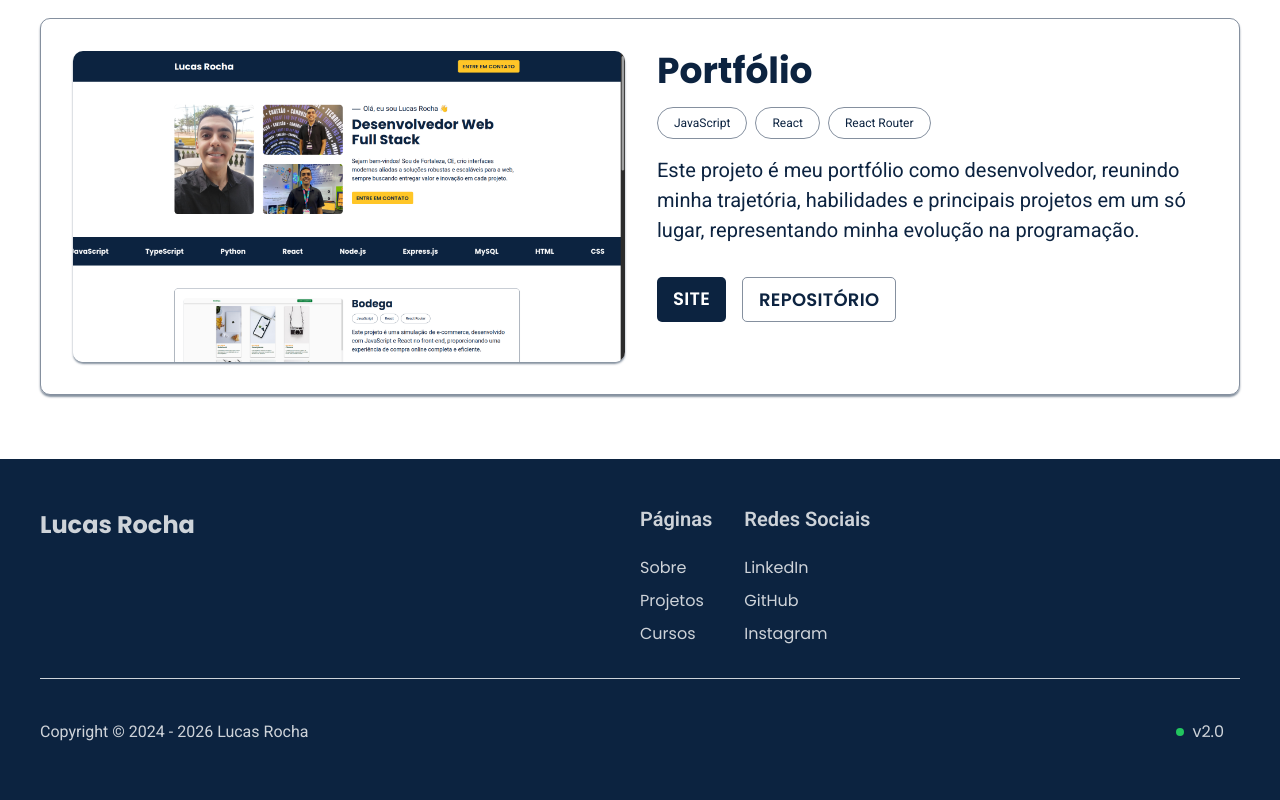
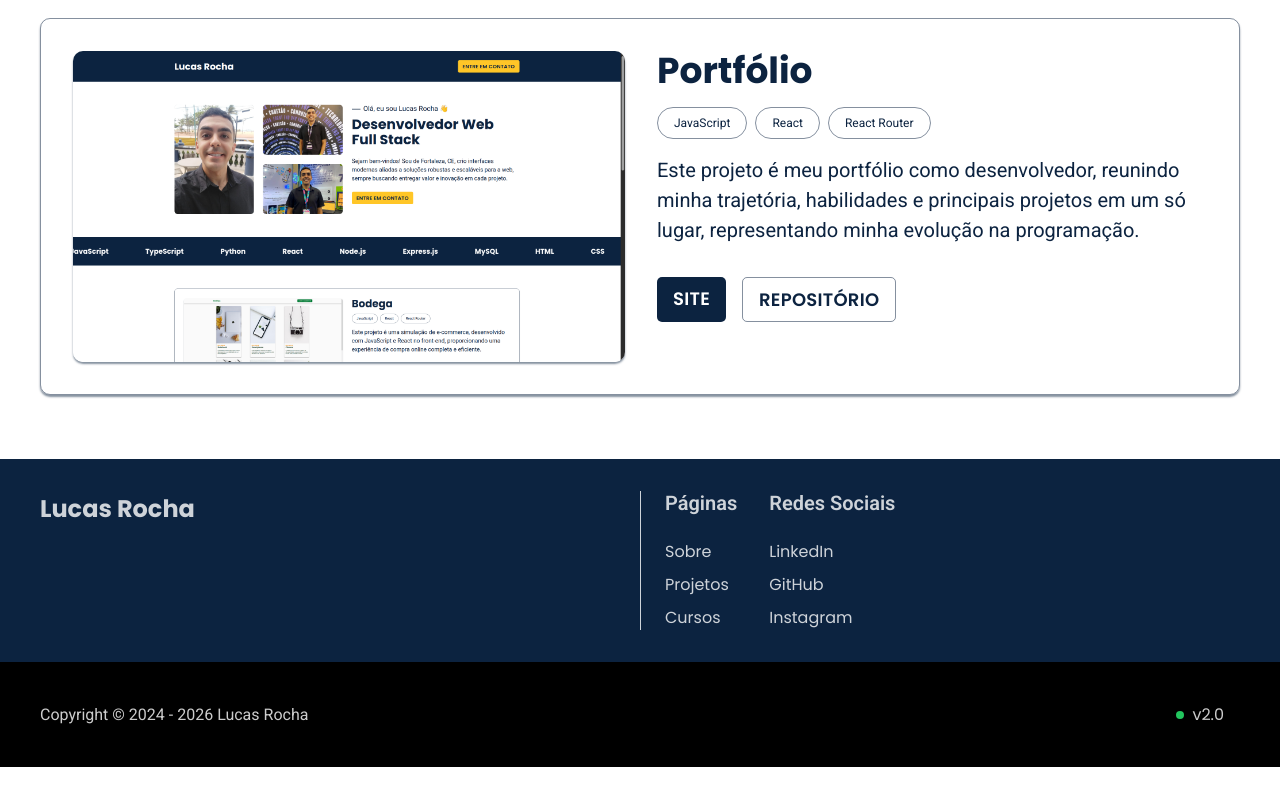
Before and after one commit to lucasrochabz/portfolio, a React (Vite) app: page / in a window 1280 px wide. Shown: the part 2504-3304 px from the top of the page. After the commit the page ends 3271 px from the top, so only its background shows below. Built offline with nearby package versions, Linux system fonts and the light colour scheme.

Commit message:
ajustando o Footer

```diff
--- a/src/components/Footer/Footer.jsx
+++ b/src/components/Footer/Footer.jsx
@@ -14,9 +14,8 @@ const navigationLinks = [
 // fix: remover Anchor e tentar ver se uso em outro canto
 const Footer = () => {
   return (
-    <footer className={styles.footerBg}>
-      <section className={styles.footer}>
-        {/* <ul className={styles.listLinks}>
+    <footer className={styles.footer}>
+      {/* <ul className={styles.listLinks}>
           {footer.socials.map((social) => (
             <li key={social.text}>
               <Anchor.Root href={social.url} variant="social">
@@ -27,6 +26,7 @@ const Footer = () => {
           ))}
         </ul> */}
 
+      <header className={styles.header}>
         <div className={styles.content}>
           <Link to={ROUTES.HOME}>
             <Heading as="h2">Lucas Rocha</Heading>
@@ -55,12 +55,14 @@ const Footer = () => {
             </ul>
           </nav>
         </div>
+      </header>
 
+      <section className={styles.section}>
         <div className={styles.copyright}>
           <p>{profile.copyright}</p>
 
-          <Link to={ROUTES.CHANGELOG}>
-            <p className={styles.version}>{profile.version}</p>
+          <Link to={ROUTES.CHANGELOG} className={styles.version}>
+            {profile.version}
           </Link>
         </div>
       </section>
--- a/src/components/Footer/Footer.module.css
+++ b/src/components/Footer/Footer.module.css
@@ -1,29 +1,28 @@
-.footerBg {
-  background-color: var(--primary-color);
+.footer {
   color: var(--white-80-color);
-  padding: 3rem 0;
 }
 
-.footer {
-  max-width: 1200px;
-  margin: 0 auto;
+.header {
+  background-color: var(--primary-color);
+  padding: 2rem 0px;
 }
 
 .content {
+  max-width: 1200px;
   display: grid;
   grid-template-columns: 1fr 1fr;
   justify-items: start;
   align-items: start;
-  border-bottom: 1px solid var(--white-80-color);
-  padding-bottom: var(--space-lg);
-  margin-bottom: var(--space-lg);
+  margin: 0 auto;
 }
 
 .links {
   display: flex;
   flex-wrap: wrap;
   align-items: start;
+  border-left: 1px solid;
   gap: var(--space-lg);
+  padding-left: 1.5rem;
 }
 
 .links a:hover {
@@ -43,10 +42,17 @@
   margin-bottom: var(--space-md);
 }
 
+.section {
+  background-color: #000;
+  padding: 2rem 0px;
+}
+
 .copyright {
+  max-width: 1200px;
   display: flex;
   justify-content: space-between;
   align-items: center;
+  margin: 0 auto;
 }
 
 .version {
@@ -68,16 +74,19 @@
 }
 
 .version:hover {
-  background-color: rgba(0, 0, 0, 0.5);
+  background-color: rgba(255, 255, 255, 0.1);
 }
 
 @media (max-width: 800px) {
-  .footer {
-    padding: 0 1.5rem;
+  .header {
+    padding: 2rem 1.5rem;
   }
   .content {
     grid-template-columns: 1fr;
     gap: var(--space-lg);
+  }
+  .section {
+    padding: 2rem 1.5rem;
   }
   .copyright {
     flex-wrap: wrap;
```
